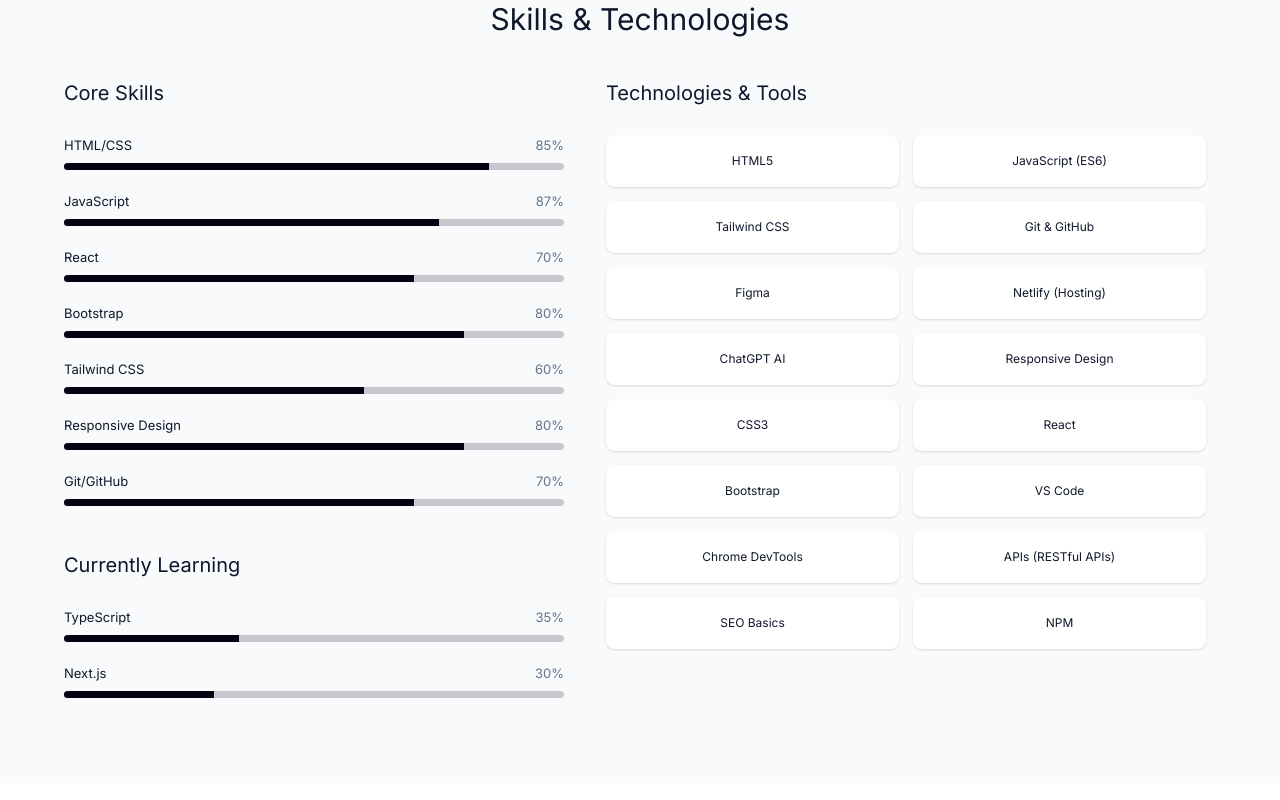
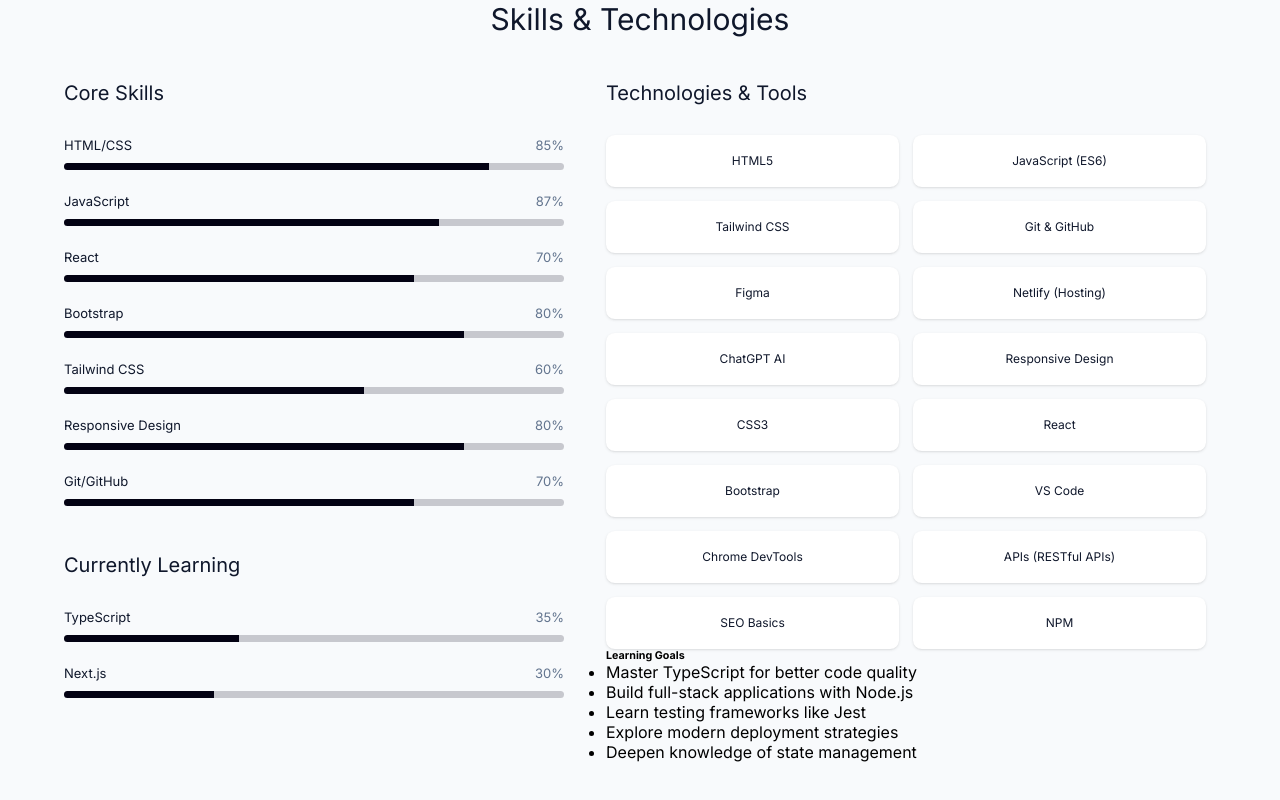
Before and after one commit to Mariii209/maritza-portfolio, a React (Create React App) app: page / in a window 1280 px wide. Shown: the part 1763-2563 px from the top of the page. Built offline with nearby package versions, Linux system fonts and the light colour scheme.

Commit message:
Add Learning Goals section to Tools component
Introduced a new section listing learning goals such as mastering TypeScript, building full-stack apps with Node.js, learning Jest, exploring deployment strategies, and deepening state management knowledge.

```diff
--- a/src/Tools.js
+++ b/src/Tools.js
@@ -70,6 +70,16 @@
           <p>NPM</p>
         </div>
       </div>
+      <div>
+        <h6>Learning Goals</h6>
+        <ul>
+          <li>Master TypeScript for better code quality</li>
+          <li>Build full-stack applications with Node.js</li>
+          <li>Learn testing frameworks like Jest</li>
+          <li>Explore modern deployment strategies</li>
+          <li>Deepen knowledge of state management</li>
+        </ul>
+      </div>
     </div>
   );
 }
```
